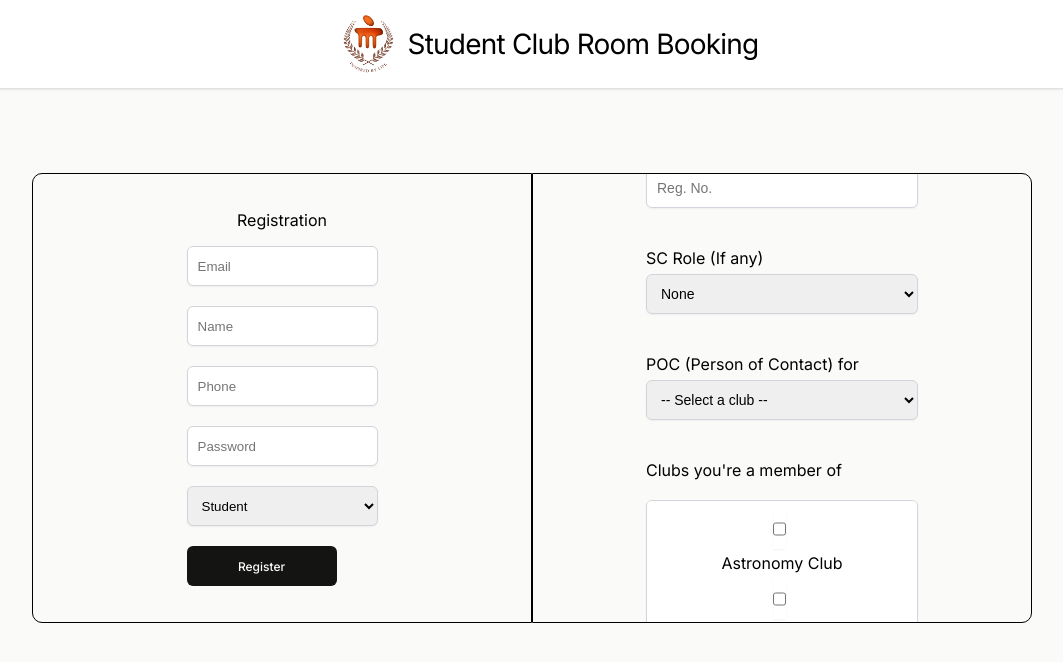
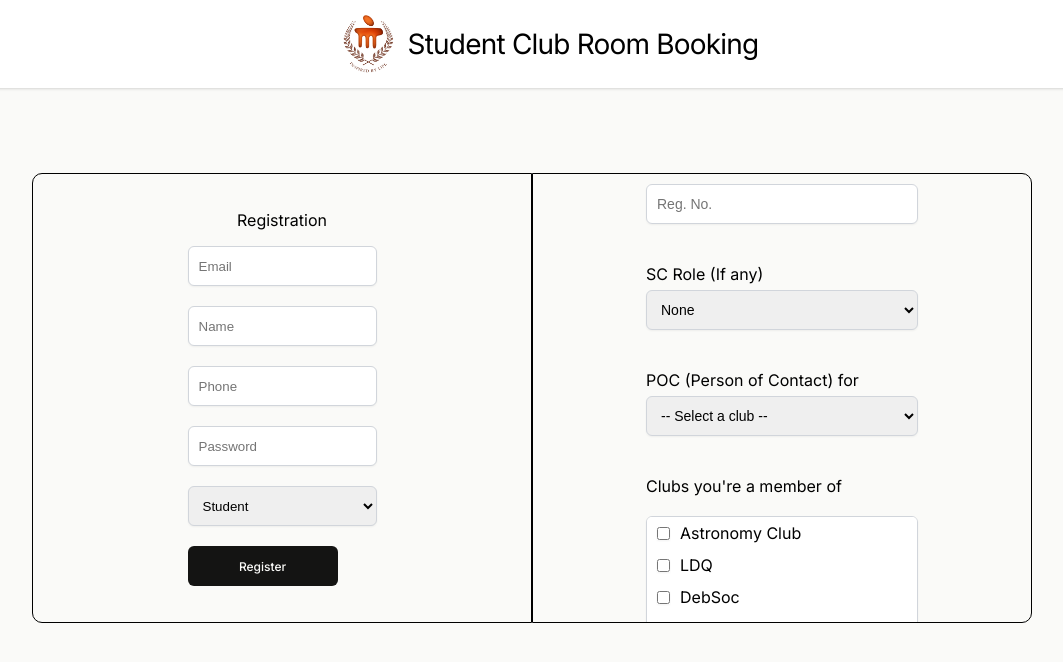
Before and after one commit to ParallelParking/DBSProj, a React (Vite) app in the folder DBSProj/frontendDBS/dbsproj/: page /register in a window 1280 px wide. Shown: the top 662 px of the page, without its empty margins (108-1171 px from the left). Built offline with nearby package versions, Linux system fonts and the light colour scheme.

Commit message:
fixed fuckass frontend issues

```diff
--- a/DBSProj/frontendDBS/dbsproj/src/components/student.jsx
+++ b/DBSProj/frontendDBS/dbsproj/src/components/student.jsx
@@ -57,10 +57,16 @@ export default function Student({ form, setForm, handleChange }) {
           'Music Club',
           'Drama Club',
         ].map((club) => (
-          <label key={club} className="checkbox-item">
+          <div className="checkbox-item-cont">
             <input
+            style={{
+              height: "auto",
+              marginBottom: "0"
+            }}
+            className="club-checkbox"
               type="checkbox"
               name="memberClubs"
+              id={club}
               value={club}
               checked={form.memberClubs?.includes(club) || false}
               onChange={(e) => {
@@ -77,8 +83,10 @@ export default function Student({ form, setForm, handleChange }) {
                 });
               }}
             />
-            {club}
-          </label>
+            <label key={club} className="checkbox-item" htmlFor={club}>
+              {club}
+            </label>
+          </div>
         ))}
       </div>
     </div>
--- a/DBSProj/frontendDBS/dbsproj/src/styles/index.css
+++ b/DBSProj/frontendDBS/dbsproj/src/styles/index.css
@@ -27,6 +27,12 @@ body {
   margin: 0;
   font-family: Inter, sans-serif;
   background-color: #FAFAF8;
+  overflow: hidden;
+}
+
+input, label{
+  margin: 0;
+  padding: 0;
 }
 
 .container {
@@ -59,6 +65,7 @@ body {
 
 .right {
   border-radius: 0px 10px 10px 0px;
+  padding-top: 2rem;
 }
 
 /* Shared form styles */
@@ -115,23 +122,20 @@ body {
   width: 250px;
   display: flex;
   flex-direction: column;
-  gap: 8px;
+  gap: 1rem;
+}
+
+
+.checkbox-item-cont{
+  display: flex;
+  gap: 10px;
+  align-items: center;
 }
 
 .checkbox-item {
-  display: flex;
-  align-items: center; /* Ensures checkbox and text are vertically aligned */
   font-size: 14px;
   gap: 8px;
   line-height: 1;
-}
-
-.checkbox-item input[type="checkbox"] {
-  margin: 0;
-  margin-right: 6px;
-  vertical-align: middle; /* Ensures checkbox is aligned with text */
-  transform: scale(1); /* Adjusted scale for better alignment */
-  accent-color: black;
 }
 
 .professor-form,
```
Also changed, not shown: 1 other file (tests, documents, lock files or other folders).
